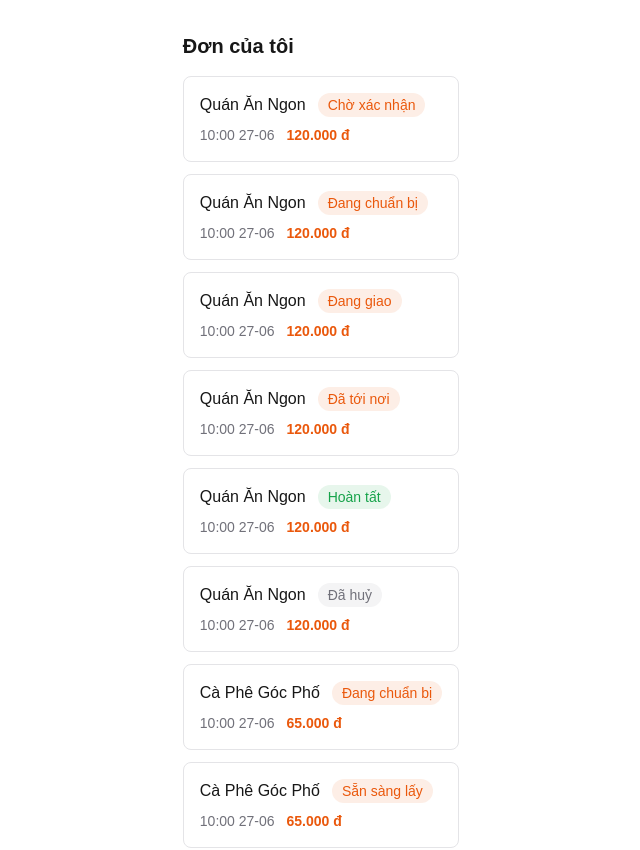
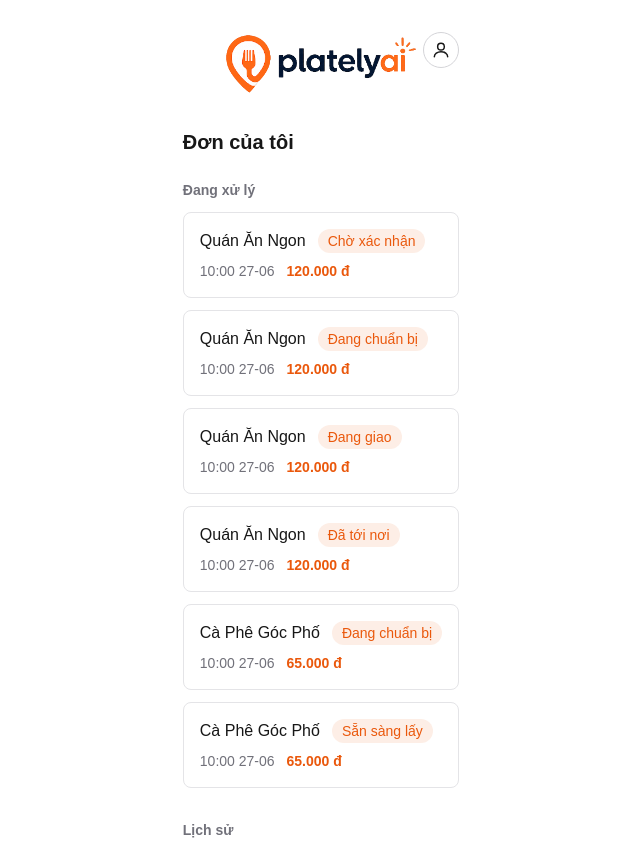
Before and after one commit to dang1412/platelyai, a Next.js app in the folder app/: page /orders in a window 1280 px wide. Shown: the top 850 px of the page, without its empty margins (319-959 px from the left). Built offline with nearby package versions, Linux system fonts and the light colour scheme; no server answers.

Commit message:
feat(orders): trang lịch sử đơn tách nhóm Đang xử lý / Lịch sử + header chung

```diff
--- a/app/src/app/orders/page.tsx
+++ b/app/src/app/orders/page.tsx
@@ -1,27 +1,56 @@
-// Danh sách đơn buyer (feature 11 — mock). Client để gắn onClick điều hướng; plan 10 nối API.
+// Trang lịch sử đơn buyer (feature 12 — mock). Tách 2 nhóm Đang xử lý / Lịch sử.
+// Client để gắn onClick điều hướng; plan 10 nối API thật (chỉ thay nguồn dữ liệu).
 
 "use client";
 
 import { useRouter } from "next/navigation";
+import SiteHeader from "@/components/SiteHeader";
 import { OrderCard } from "@/components/OrderCard";
 import { listMockOrders } from "@/lib/orders/mock";
+import { groupOrders } from "@/lib/orders/statusMeta";
+import type { Order } from "@/lib/orders/types";
 
-export default function OrdersListPage() {
+export default function OrdersHistoryPage() {
   const router = useRouter();
-  const orders = listMockOrders();
+  const { active, history } = groupOrders(listMockOrders());
+
+  const open = (order: Order) => router.push(`/orders/${order.id}`);
 
   return (
     <main className="mx-auto max-w-lg px-5 py-8">
-      <h1 className="mb-4 text-xl font-bold text-foreground">Đơn của tôi</h1>
-      <div className="flex flex-col gap-3">
-        {orders.map((order) => (
-          <OrderCard
-            key={order.id}
-            order={order}
-            onClick={() => router.push(`/orders/${order.id}`)}
-          />
-        ))}
-      </div>
+      <SiteHeader />
+      <h1 className="mb-6 text-xl font-bold text-foreground">Đơn của tôi</h1>
+
+      <Section title="Đang xử lý" orders={active} emptyText="Chưa có đơn đang xử lý." onOpen={open} />
+      <Section title="Lịch sử" orders={history} emptyText="Chưa có đơn nào." onOpen={open} />
     </main>
   );
 }
+
+// Một nhóm đơn: tiêu đề + danh sách OrderCard, hoặc dòng rỗng nhẹ khi không có đơn.
+function Section({
+  title,
+  orders,
+  emptyText,
+  onOpen,
+}: {
+  title: string;
+  orders: Order[];
+  emptyText: string;
+  onOpen: (order: Order) => void;
+}) {
+  return (
+    <section className="mb-8 last:mb-0">
+      <h2 className="mb-3 text-sm font-semibold text-muted-foreground">{title}</h2>
+      {orders.length === 0 ? (
+        <p className="text-sm text-muted-foreground">{emptyText}</p>
+      ) : (
+        <div className="flex flex-col gap-3">
+          {orders.map((order) => (
+            <OrderCard key={order.id} order={order} onClick={() => onOpen(order)} />
+          ))}
+        </div>
+      )}
+    </section>
+  );
+}
```
